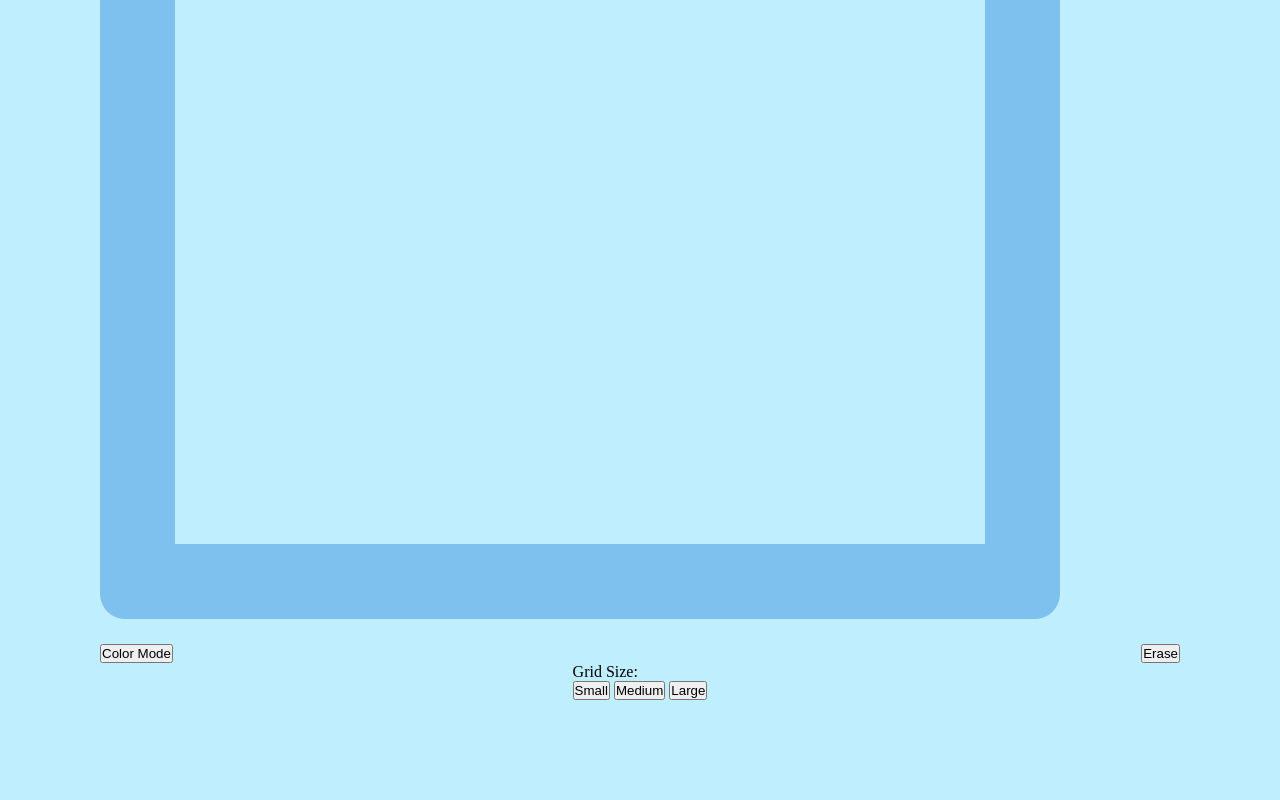
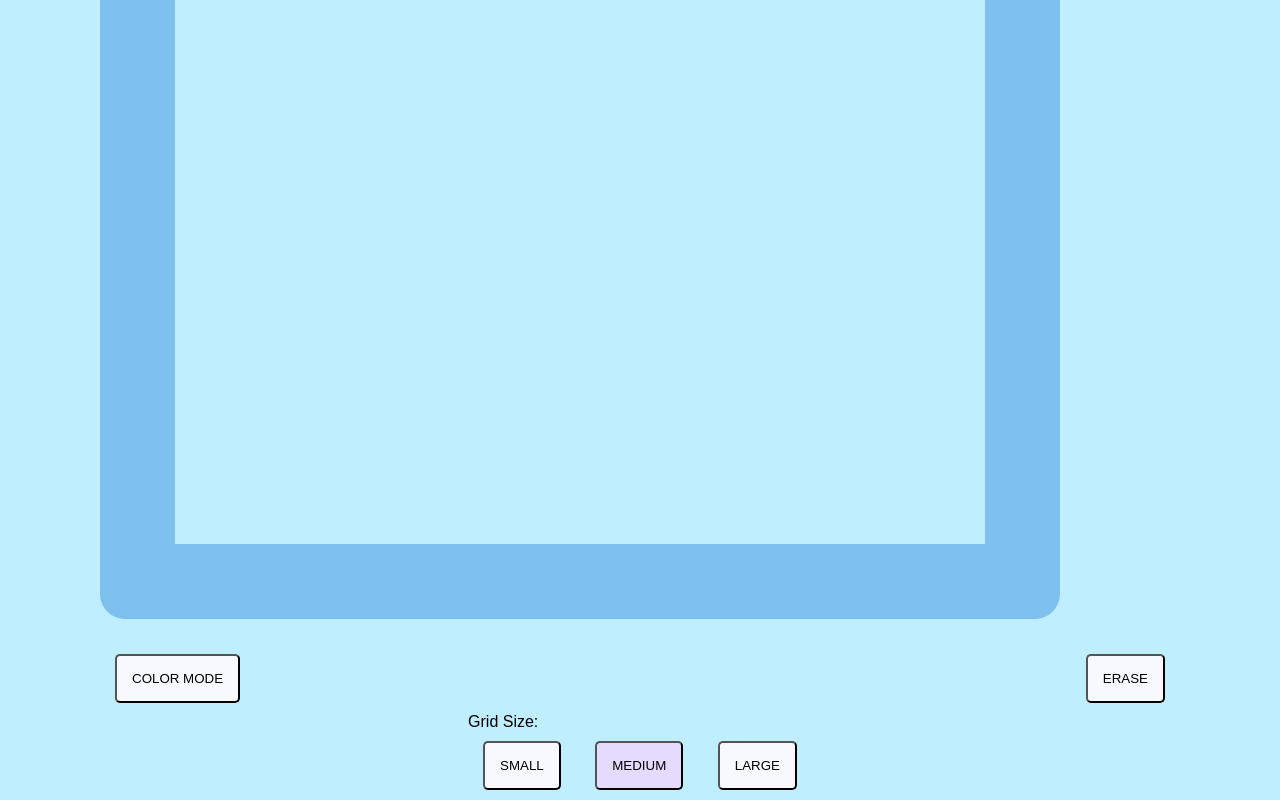
Before and after one commit to jeanBEY/etch-a-sketch, a plain HTML site: page index.html in a window 1280 px wide. Shown: the part 366-1166 px from the top of the page. Before the commit the page ends 1066 px from the top, so only its background shows below. Drawn offline with Linux system fonts and the light colour scheme.

Commit message:
Size button set

```diff
--- a/index.html
+++ b/index.html
@@ -11,16 +11,16 @@
         </div>
 
         <div class="controls-1">
-            <button id="color">Color Mode</button>
-            <button id="erase">Erase</button>
+            <button id="color">COLOR MODE</button>
+            <button id="erase">ERASE</button>
         </div>
 
         <div class="controls-2">
             <div>
               <p>Grid Size: </p>
-              <button class="size small">Small</button>
-              <button class="size medium">Medium</button>
-              <button class="size large">Large</button>
+              <button class="size small">SMALL</button>
+              <button class="size medium">MEDIUM</button>
+              <button class="size large">LARGE</button>
             </div>
           </div>
 
--- a/javascript.js
+++ b/javascript.js
@@ -90,19 +90,19 @@ function changeSizeListener(){
             if(choice.classList.contains('small')) {
                 erase();
                 createGrid(small,small);
-
+                setSizeButton('small');
                 addHovering();
             }
             if(choice.classList.contains('medium')) {
                 erase();
                 createGrid(medium,medium);
-
+                setSizeButton('medium');
                 addHovering();
             }
             if(choice.classList.contains('large')) {
                 erase();
                 createGrid(large,large);
-
+                setSizeButton('large');
                 addHovering();
             }
 
@@ -138,8 +138,23 @@ function generateColor() {
     return randomColor;
 }
 
+
+function setSizeButton(size) {
+    const sizeButtons = document.querySelectorAll('.size');
+
+    for(let i = 0; i < sizeButtons.length; i++){
+        if(sizeButtons[i].classList.contains(size)){
+            sizeButtons[i].style.backgroundColor = '#e4dbff';
+        }
+        else {
+            sizeButtons[i].style.backgroundColor = '#f8f8ff';
+        }
+    }
+}
+
 /*CREATE INITIAL GRID ON LOAD*/
 createGrid(50,50);
+setSizeButton('medium');
 
 addHovering();
 changeSizeListener();
--- a/styles.css
+++ b/styles.css
@@ -7,8 +7,16 @@
 html, body {
     width: 100%;
     height: 100vh;
-    /* overflow: hidden; */
     background-color: 	#bfefff;
+    font-family: sans-serif;
+}
+
+button {
+    background-color: #f8f8ff;
+    padding: 15px;
+    border-radius: 5px;
+    margin: 10px 15px;
+    box-shadow: 50px;
 }
 
 .controls-1 {
```
